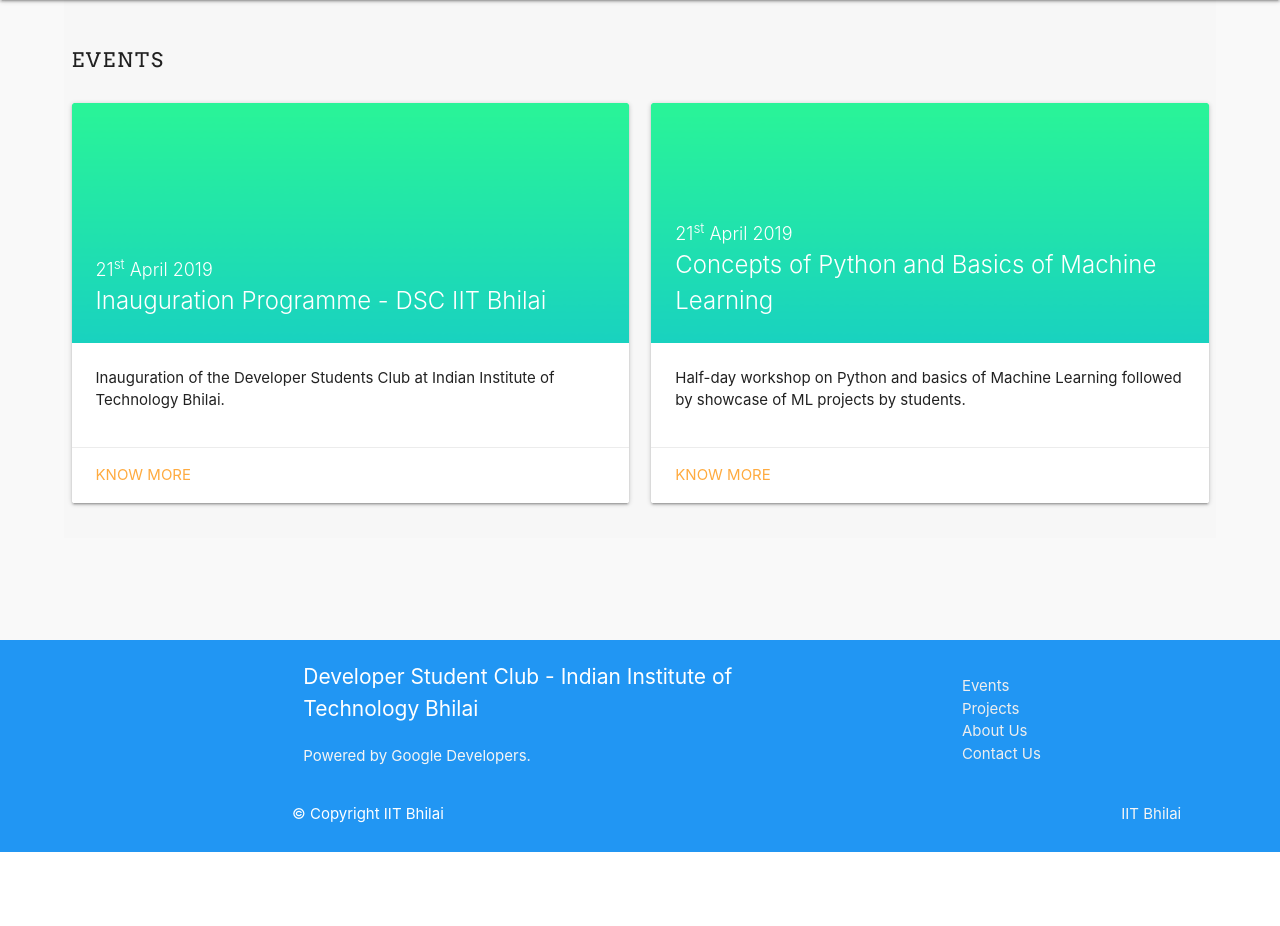
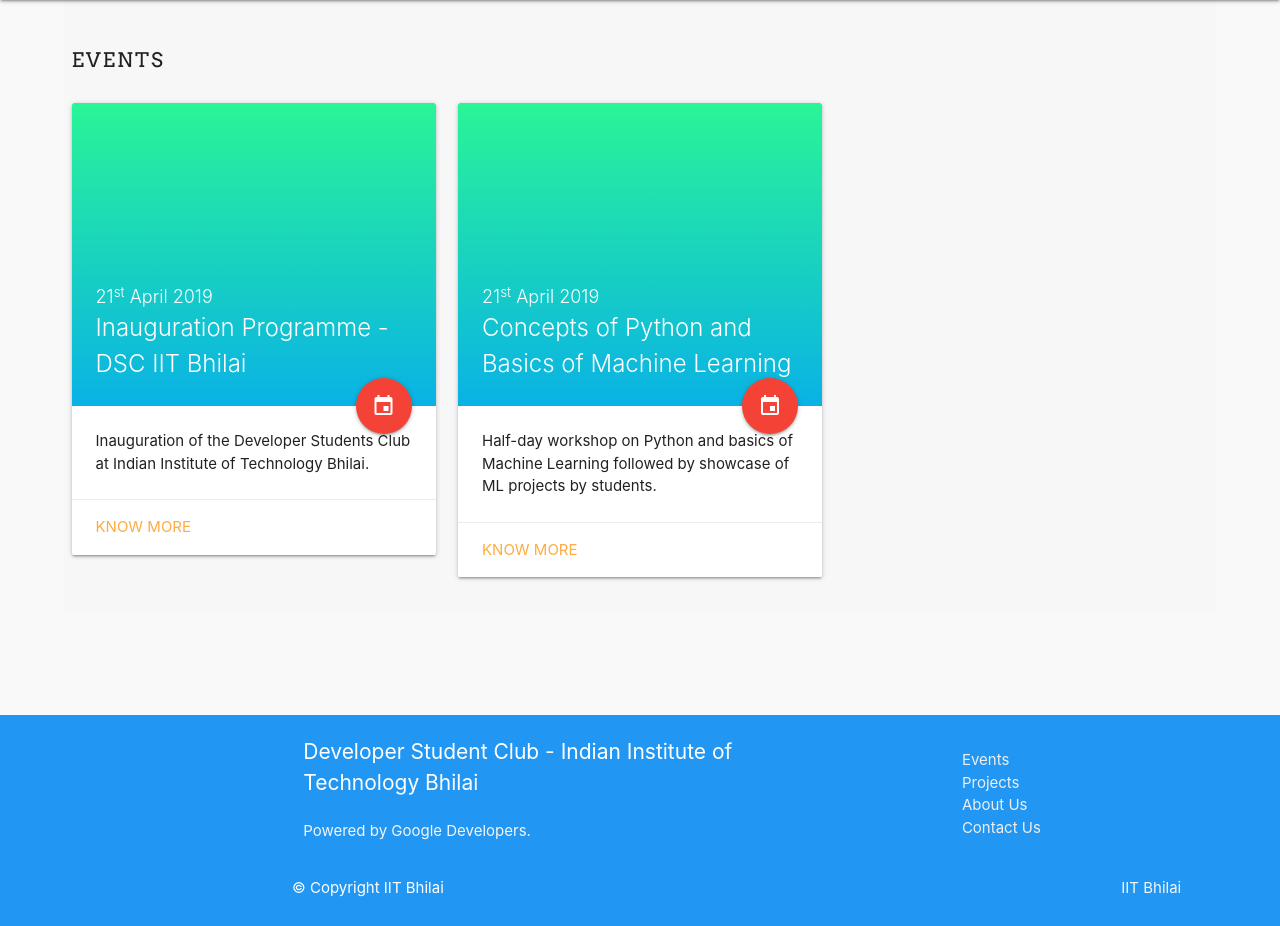
Before and after one commit to saksham291/dscwebsite, a PHP site: page /events.php in a window 1280 px wide. Shown: the part 64-990 px from the top of the page. Before the commit the page ends 916 px from the top, so only its background shows below. Run offline with PHP 8.4, Linux system fonts and the light colour scheme.

Commit message:
add "add event to calendar button" only functional for inauguration event

```diff
--- a/events.php
+++ b/events.php
@@ -1,4 +1,5 @@
 <html>
+
 <head>
 	<meta charset="UTF-8">
 	<title>
@@ -8,7 +9,9 @@
 		.video-container {
 			position: relative;
 			padding-bottom: 56.25%;
-padding-top: 30px; height: 0; overflow: hidden;
+			padding-top: 30px;
+			height: 0;
+			overflow: hidden;
 		}
 
 		.video-container iframe,
@@ -20,9 +23,9 @@ left: 0;
 			width: 100%;
 			height: 100%;
 		}
-
 	</style>
 </head>
+
 <body>
 	<?php require 'header.php'; ?>
 	<!-- events start -->
@@ -30,11 +33,12 @@ height: 100%;
 		<!-- <div class="col s12 container" style=""> -->
 		<p class="login-form-text" style="font-family: 'Arvo', serif; font-size:20px;margin-top:4%;">Events</p>
 		<div class="row">
-          <div class="col s12 m6">
-            <div class="card medium">
+			<div class="col s12 m6 l4">
+				<div class="card">
 					<div class="card-image">
 						<img src="background.png">
 						<span class="card-title"><small>21<sup>st</sup> April 2019</small><br>Inauguration Programme - DSC IIT Bhilai</span>
+						<a class="btn-floating halfway-fab waves-effect waves-light red btn-large" target="_blank" href="https://calendar.google.com/event?action=TEMPLATE&amp;tmeid=M241M3RzMGtnZDE4NTBjYnFsZDh1dTNvbWEgaWl0YmhpbGFpLmFjLmluX3M5ZTVvdG9wMXMxOHI3ZHNwZDM0ZDJnMW5jQGc&amp;tmsrc=iitbhilai.ac.in_s9e5otop1s18r7dspd34d2g1nc%40group.calendar.google.com"><i class="material-icons">event</i></a>
 					</div>
 					<div class="card-content">
 						<p>Inauguration of the Developer Students Club at Indian Institute of Technology Bhilai.</p>
@@ -44,11 +48,12 @@ height: 100%;
 					</div>
 				</div>
 			</div>
-          <div class="col s12 m6">
-            <div class="card medium">
+			<div class="col s12 m6 l4">
+				<div class="card">
 					<div class="card-image">
 						<img src="background.png">
 						<span class="card-title"><small>21<sup>st</sup> April 2019</small><br>Concepts of Python and Basics of Machine Learning</span>
+						<a class="btn-floating halfway-fab waves-effect waves-light red btn-large"><i class="material-icons">event</i></a>
 					</div>
 					<div class="card-content">
 						<p>Half-day workshop on Python and basics of Machine Learning followed by showcase of ML projects by students.</p>
@@ -60,7 +65,6 @@ height: 100%;
 			</div>
 		</div>
 	</div>
-
 
 	<div id="modal1" class="modal">
 		<div class="modal-content">
@@ -88,7 +92,7 @@ height: 100%;
 	<div id="modal2" class="modal" align="center">
 		<div class="modal-content">
 
-     <h4  class=" text-darken-1" style="margin-top:0.7%;margin-left:1%;font-family: 'Arvo', serif;line-height:113%; font-size:120%">Concepts of Python and Basics of Machine Learning</h4>
+			<h4 class=" text-darken-1" style="margin-top:0.7%;margin-left:1%;font-family: 'Arvo', serif;line-height:113%; font-size:120%">Concepts of Python and Basics of Machine Learning</h4>
 			<h5 class="text-darken-1">Follow the tutorials before coming :-</h5>
 			<!-- <p>A bunch of text</p> -->
 			<h5>Windows Users</h5>
@@ -113,4 +117,5 @@ height: 100%;
 
 </body>
 <?php require 'footer.php'; ?>
+
 </html>
```
Also changed, not shown: event_inauguration.php (+9 -1 lines). Lines whose indentation alone changed are shown as unchanged.
